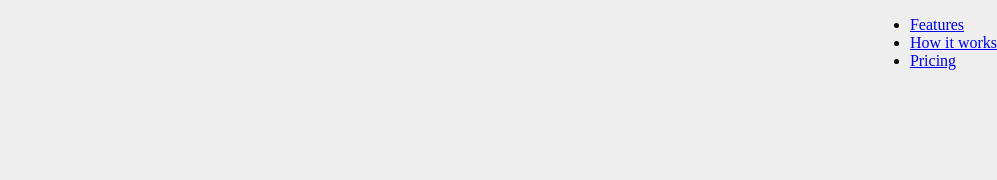
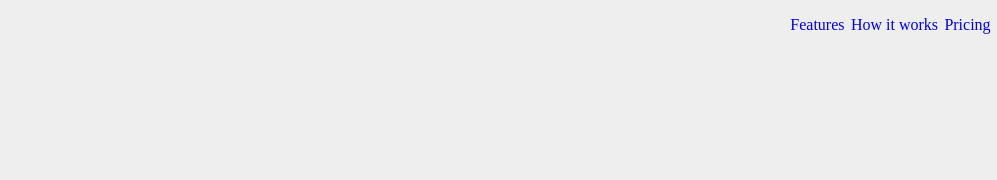
Before and after one commit to Kandy-Peter/Kamuntu-and-John, a plain HTML site: page index.html in a window 1280 px wide. Shown: the top 180 px of the page, 283-1280 px from the left. Drawn offline with Linux system fonts and the light colour scheme; grey boxes are pictures that could not be loaded.

Commit message:
flex property added

```diff
--- a/css/style.css
+++ b/css/style.css
@@ -1,3 +1,8 @@
+*{
+	list-style-type: none;
+	text-decoration: none;
+}
+
 #nav-bar {
 	position: fixed;
 	top: 0;
@@ -9,3 +14,11 @@
 		background-color: #eee;
 	}
 }
+#nav-bar ul{
+	display: flex;
+	justify-content: space-between;
+	align-items: center;
+}
+#nav-bar ul li {
+	margin-right: 0.4rem;
+}
```
